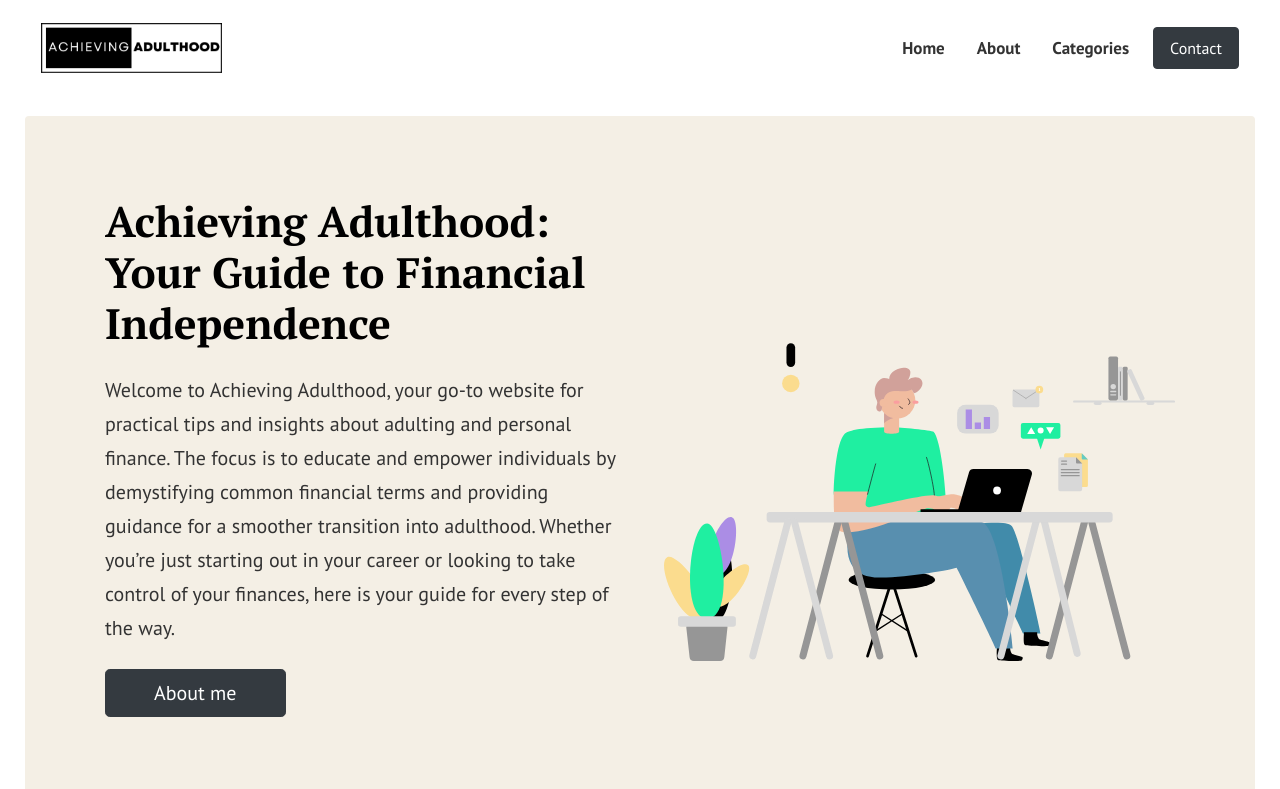
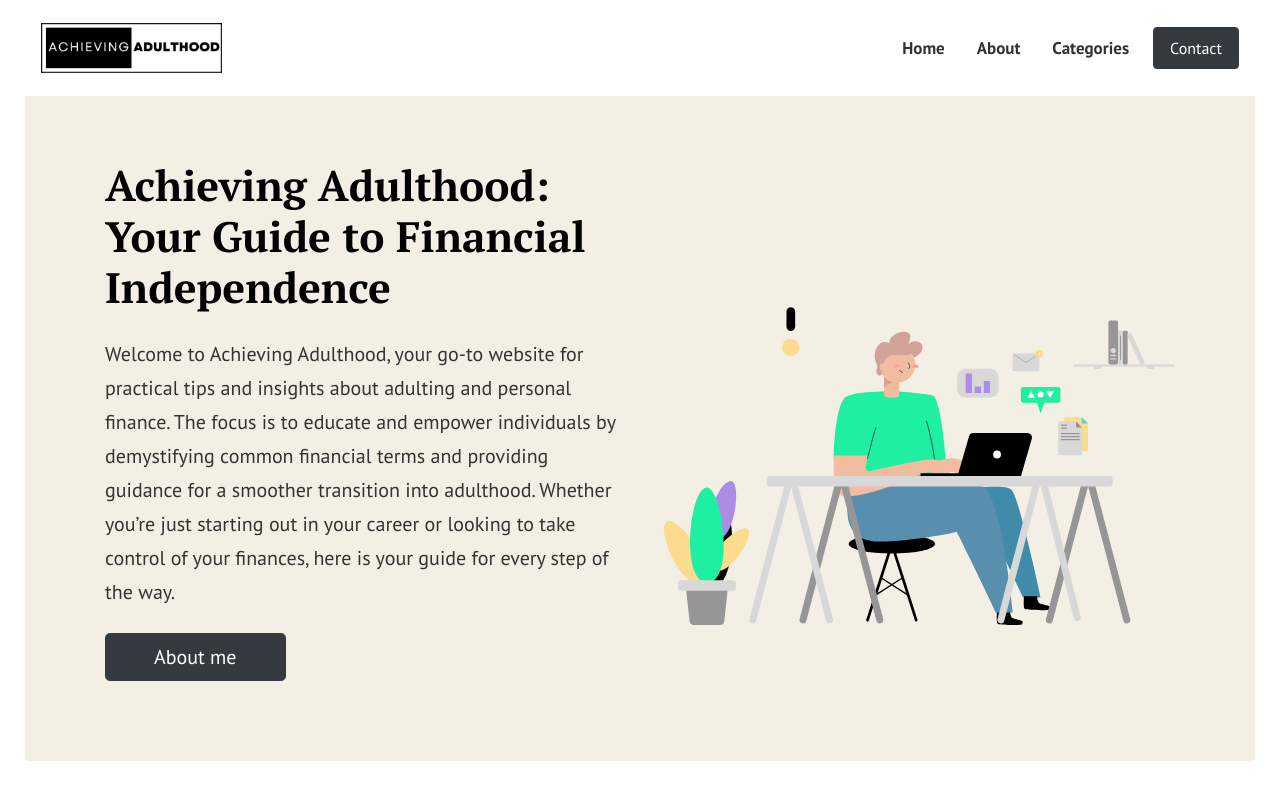
Before and after one commit to jkic2023github/achievingadulthood.com, a Jekyll site: the page built from index.html, in a window 1280 px wide and 1400 px high. Shown: the top 789 px of the window. Built offline with Jekyll 4.4.1, drawn with Linux system fonts in a browser that asks for light colours; the list of posts is cut into pages by our own code; comment, search, counter and statistics services are not loaded; grey boxes are pictures that could not be loaded.

Commit message:
Update theme.scss

```diff
--- a/assets/css/theme.scss
+++ b/assets/css/theme.scss
@@ -24,7 +24,7 @@
     line-height:1.7;
     color: #333;
     overflow-x:hidden;
-    padding-top:116px;
+    padding-top:80px;
 
 }
 .serif-font {
```
